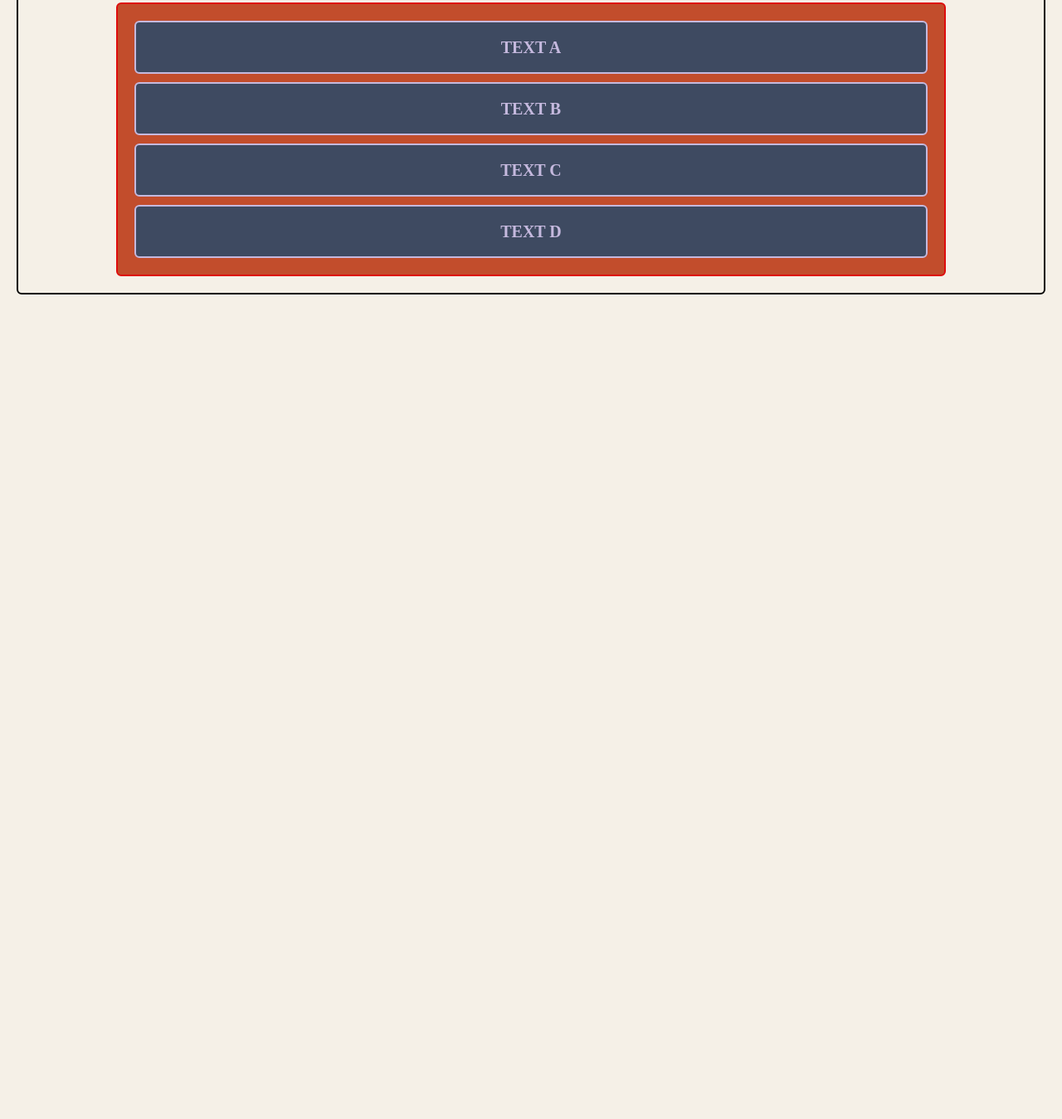
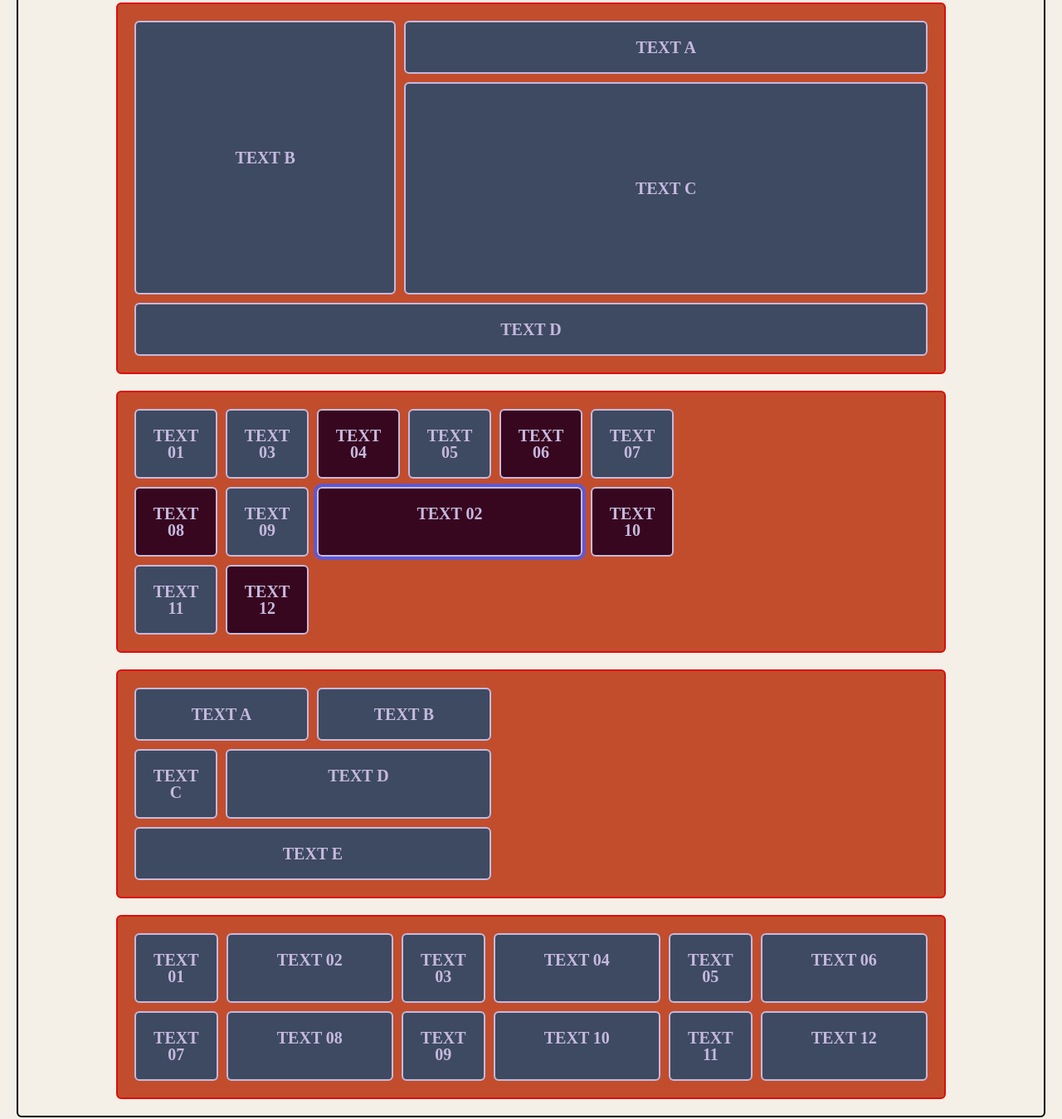
Before and after one commit to annasvrv/spin-cards, a website: page app/index.html in a window 1280 px wide. Shown: the part 973-2322 px from the top of the page at 83% size. Before the commit the page ends 1398 px from the top, so only its background shows below. Drawn offline with nearby package versions, Linux system fonts and the light colour scheme; files that its build step writes are made by us from their sources.

Commit message:
added grid blocks

```diff
--- a/app/index.html
+++ b/app/index.html
@@ -66,6 +66,44 @@
           <div class="box box--D">text D</div>
           <!-- <div class="box box--E">text E</div> -->
         </div>
+
+        <div class="grid grid--5">
+          <div class="box box--1">text 01</div>
+          <div class="box box--2">text 02</div>
+          <div class="box box--3">text 03</div>
+          <div class="box box--4">text 04</div>
+          <div class="box box--5">text 05</div>
+          <div class="box box--6">text 06</div>
+          <div class="box box--7">text 07</div>
+          <div class="box box--8">text 08</div>
+          <div class="box box--9">text 09</div>
+          <div class="box box--10">text 10</div>
+          <div class="box box--11">text 11</div>
+          <div class="box box--12">text 12</div>
+        </div>
+
+        <div class="grid grid--6">
+          <div class="box box--A">text A</div>
+          <div class="box box--B">text B</div>
+          <div class="box box--C">text C</div>
+          <div class="box box--D">text D</div>
+          <div class="box box--E">text E</div>
+        </div>
+
+        <div class="grid grid--7">
+          <div class="box box--1">text 01</div>
+          <div class="box box--2">text 02</div>
+          <div class="box box--3">text 03</div>
+          <div class="box box--4">text 04</div>
+          <div class="box box--5">text 05</div>
+          <div class="box box--6">text 06</div>
+          <div class="box box--7">text 07</div>
+          <div class="box box--8">text 08</div>
+          <div class="box box--9">text 09</div>
+          <div class="box box--10">text 10</div>
+          <div class="box box--11">text 11</div>
+          <div class="box box--12">text 12</div>
+        </div>
       </div>
     </div>
 
--- a/app/js/common.js
+++ b/app/js/common.js
@@ -1,5 +1 @@
-$(function() {
-
-	// Custom JS
-
-});
+$(function () {});
--- a/app/scss/main.scss
+++ b/app/scss/main.scss
@@ -121,8 +121,75 @@ body {
     }
   }
 
-  // &--4 {
-  //   grid-template-columns: repeat(3, 1fr);
+  &--4 {
+    grid-template-columns: 1fr 2fr;
+    grid-template-rows: 0.5fr 4fr 0.5fr;
 
-  // }
+    .box {
+      &--A {
+        grid-column: 2 / 3;
+        grid-row: 1 / 2;
+      }
+      &--B {
+        grid-column: 1 / 2;
+        // grid-row: span 2;
+        grid-row: 3 / 1;
+        align-content: center;
+      }
+      &--C {
+        grid-column: 2 / 3;
+        grid-row: 2 / 3;
+        align-content: center;
+      }
+      &--D {
+        grid-row: 3 / 4;
+        grid-column: span 2;
+      }
+    }
+  }
+
+  &--5 {
+    grid-template-columns: repeat(6, 100px);
+
+    .box {
+      &:nth-child(even) {
+        background-color: #37061f;
+      }
+
+      &--2 {
+        grid-column: 3 / 6;
+        grid-row: 2 / 3;
+        outline: 4px solid rgb(94, 88, 210);
+      }
+    }
+  }
+
+  &--6 {
+    grid-template-columns: repeat(auto-fill, 100px);
+
+    .box {
+      &--A {
+        grid-column: 1 / 3;
+      }
+      &--B {
+        grid-column: 3 / 5;
+      }
+      &--C {
+        grid-column: 1 / 2;
+      }
+      &--D {
+        grid-column: 2 / 5;
+      }
+      &--E {
+        grid-column: 1 / 5;
+      }
+    }
+  }
+
+  &--7 {
+    grid-template-columns: repeat(
+      auto-fill,
+      minmax(100px, 1fr) minmax(150px, 2fr)
+    );
+  }
 }
```
Also changed, not shown: app/js/scripts.min.js.
